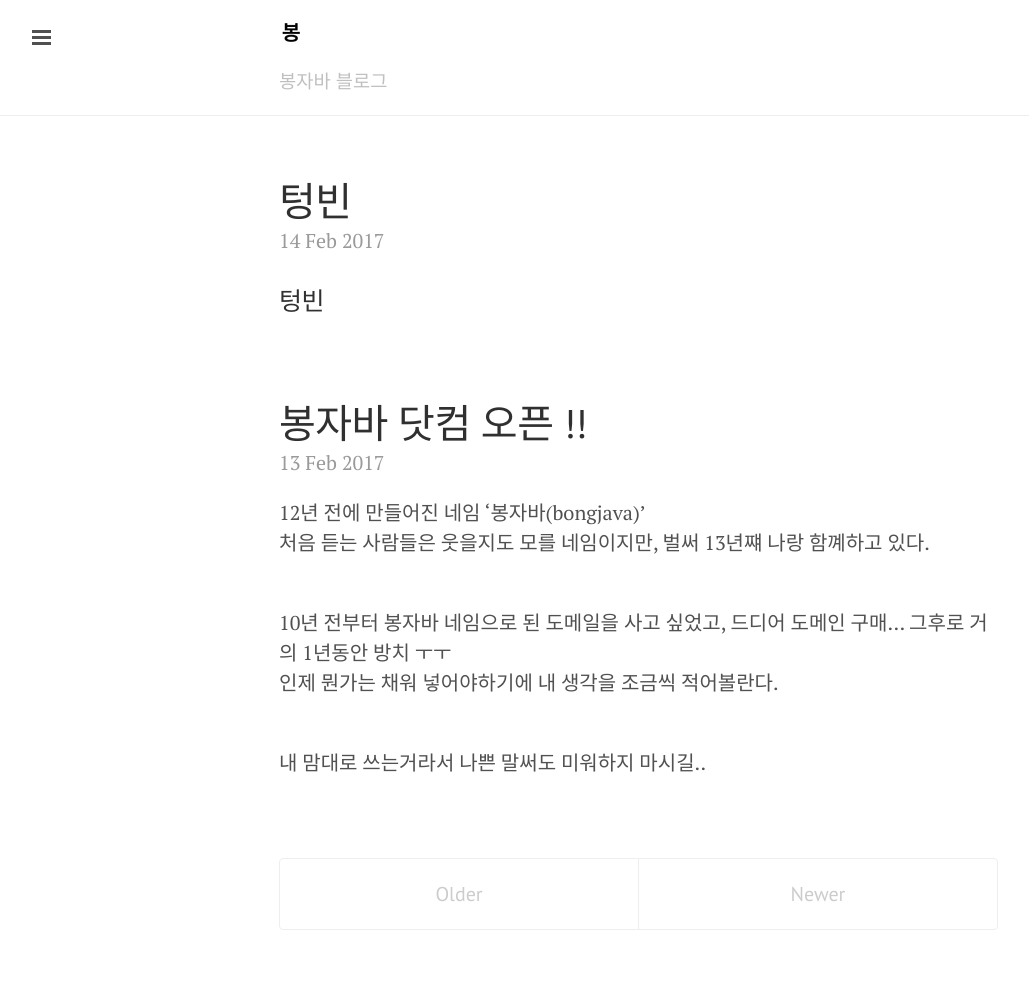
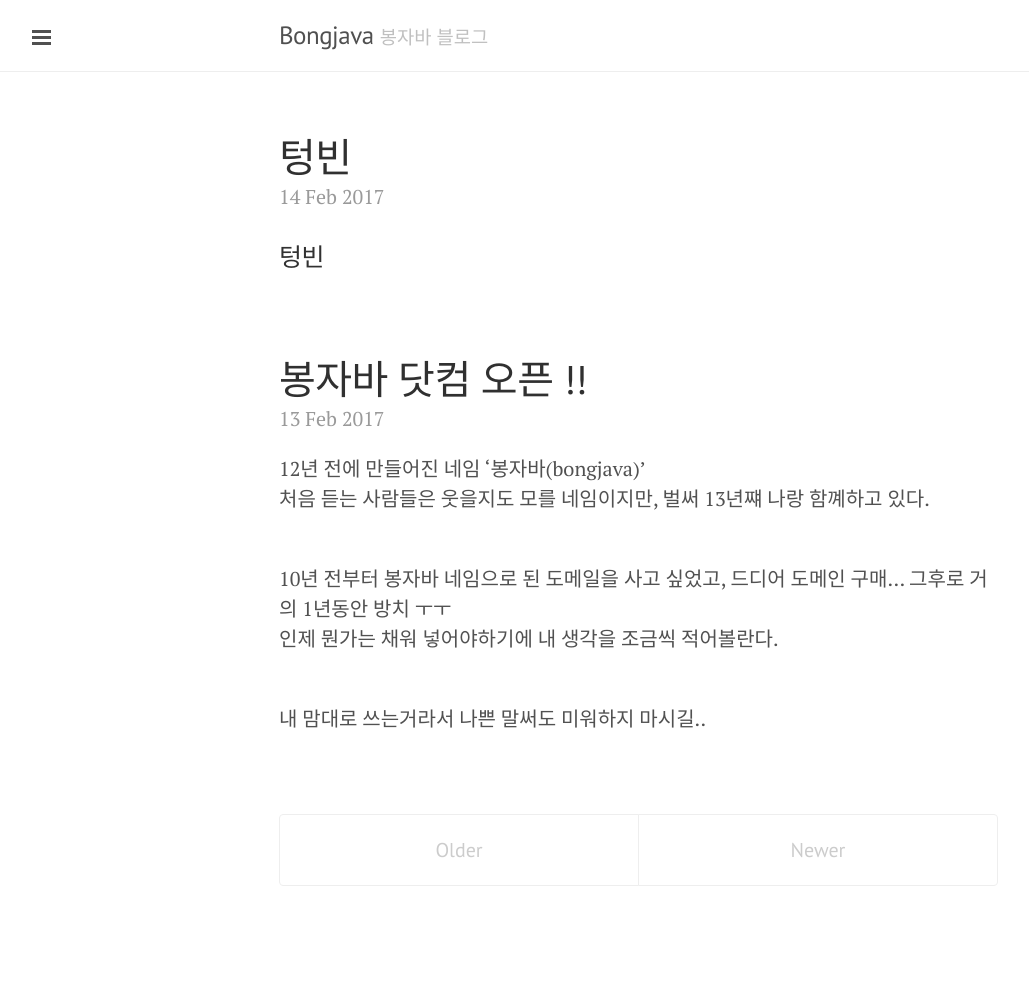
Before and after one commit to bongjava/bongjava.io, a Jekyll site: the page built from index.html, in a window 1280 px wide. Shown: the whole page, without its empty margins (1-1030 px from the left). Built offline with Jekyll 4.4.1, drawn with Linux system fonts in a browser that asks for light colours; the list of posts is cut into pages by our own code; after the commit the page ends 946 px from its top, so only the background shows below that.

Commit message:
1. 타이틀 줄간격 조정

```diff
--- a/_layouts/default.html
+++ b/_layouts/default.html
@@ -15,8 +15,8 @@
           <label for="sidebar-checkbox" class="sidebar-toggle"></label>
 
           <h3 class="masthead-title">
-            <a href="/" title="Home"><img src="../public/img/24x24.png"/><small>{{ site.tagline }}</small></a>
-
+            <a href="/" title="Home">{{ site.title }}</a>
+            <small>{{ site.tagline }}</small>
           </h3>
         </div>
       </div>
```
